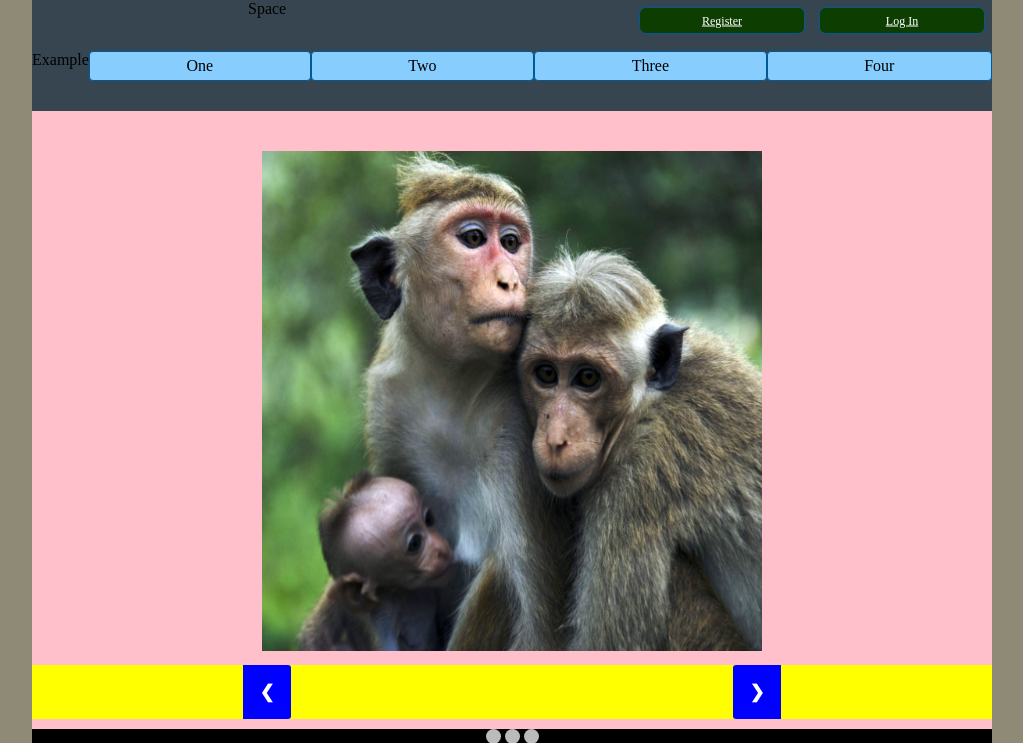
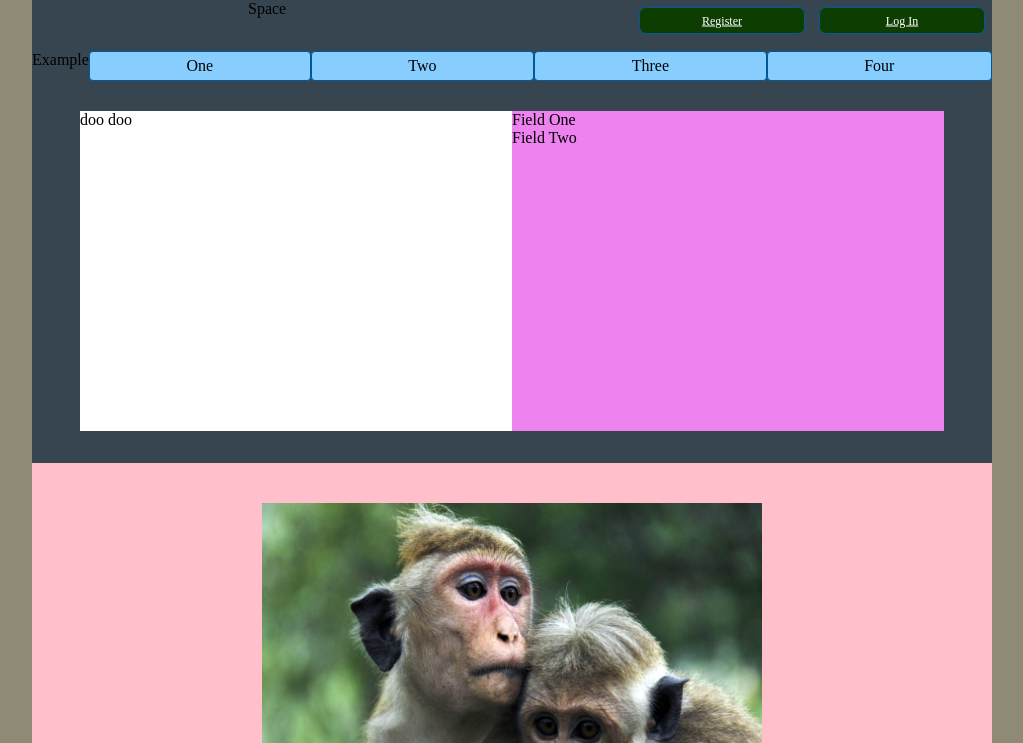
Before and after one commit to alitquan/TravellerSpace, a Flask app: page / in a window 1280 px wide. Shown: the part 16-759 px from the top of the page, without its empty margins (128-1151 px from the left). Run offline with Flask 2, Linux system fonts and the light colour scheme.

Commit message:
Adding new registration/ login window

```diff
--- a/flaskr/static/css/style.css
+++ b/flaskr/static/css/style.css
@@ -42,7 +42,6 @@ body,html {
 }
 
 
-
 .flexbox-nav-item:hover {
 	border: 3px solid;
 }
@@ -72,6 +71,32 @@ body,html {
 	position: relative;
 	top: 50%;
 	transform: translateY(-50%);
+}
+
+.welcome-login-container {
+	display:flex;
+	flex-direction: row;
+	width: 90%;
+	height: 20em;
+	background-color:violet;
+	margin-bottom: 2em;
+	align-items: flex-start;
+}
+
+.login-greeting {
+	height:100%;
+	width:50%;
+	background-color:white;
+}
+
+.login-form {
+}
+
+
+.login-container {
+}
+
+.login-item {
 }
 
 .slideshow {
--- a/flaskr/templates/main/first.html
+++ b/flaskr/templates/main/first.html
@@ -40,6 +40,27 @@
 		<div class = "flexbox-nav-item">Four </div>
 	</div>
 
+</div>
+
+<div class = "flexbox" style = "justify-content:center">
+	<div class = "welcome-login-container">
+		<div class = "login-greeting">
+			doo doo
+		</div>
+
+		<div class = "login-form">
+			<div class = "login-container">
+				<div class = "login-item">
+					Field One
+				</div>
+
+				<div class = "login-item">
+					Field Two
+				</div>
+			</div>
+		</div>
+
+	</div>
 </div>
 
 <div class = "flexbox slideshow">
```
